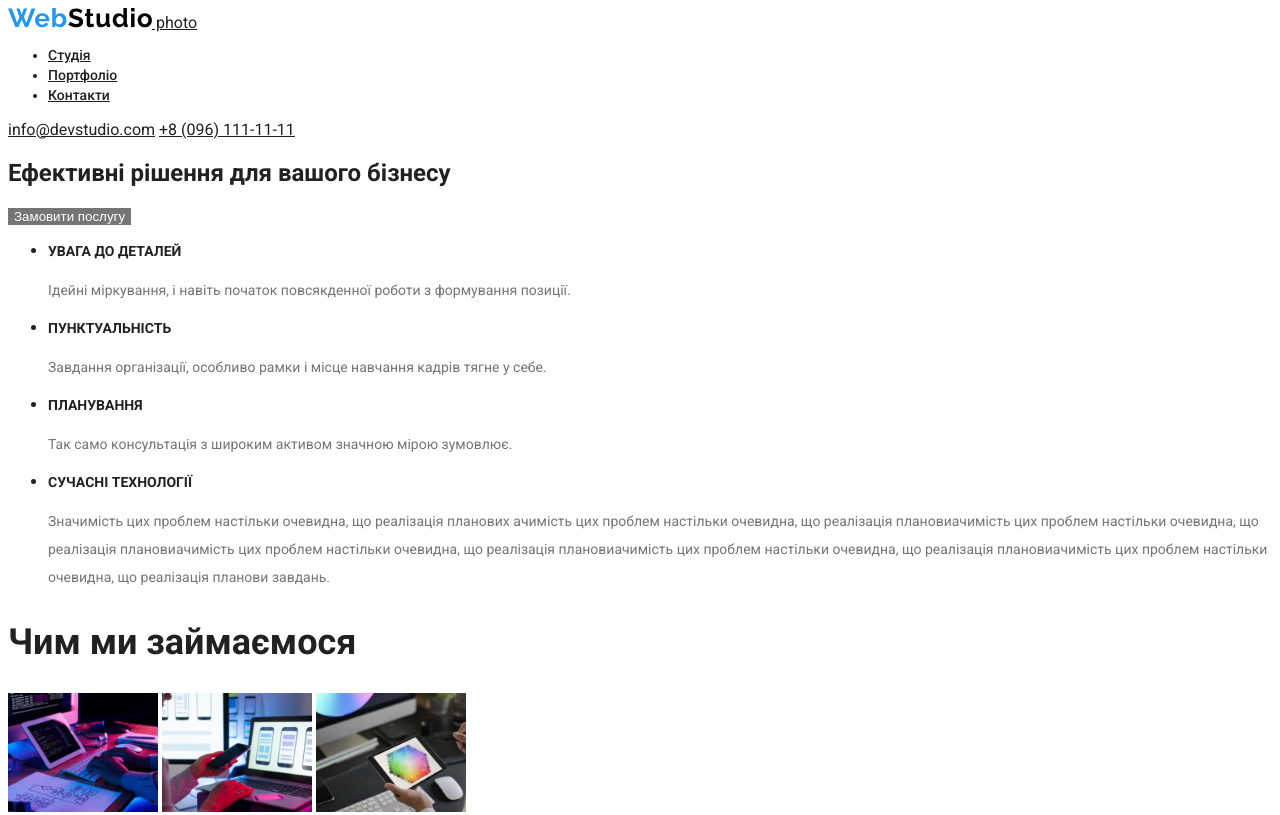
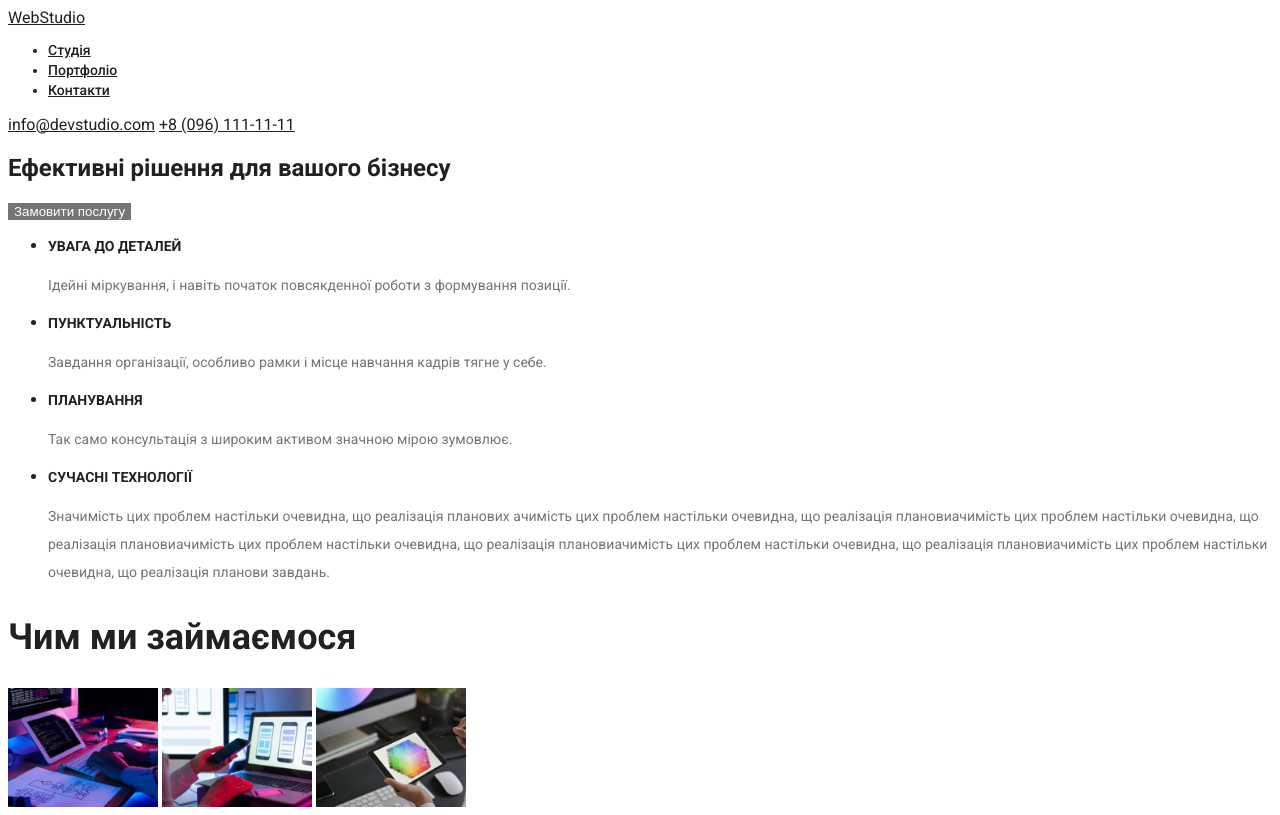
Before and after one commit to AnriShub/goit-markup-hw-02, a plain HTML site: page index.html in a window 1280 px wide. Shown: the top 815 px of the page. Drawn offline with Linux system fonts and the light colour scheme.

Commit message:
fix bug in header

```diff
--- a/index.html
+++ b/index.html
@@ -15,8 +15,7 @@
 <body>
     <header>
         <a href="./index.html">
-            <img src="./images/WebStudio.svg" alt="логотип компании" />
-            photo
+            WebStudio
         </a>
         <nav>
             <ul>
```
